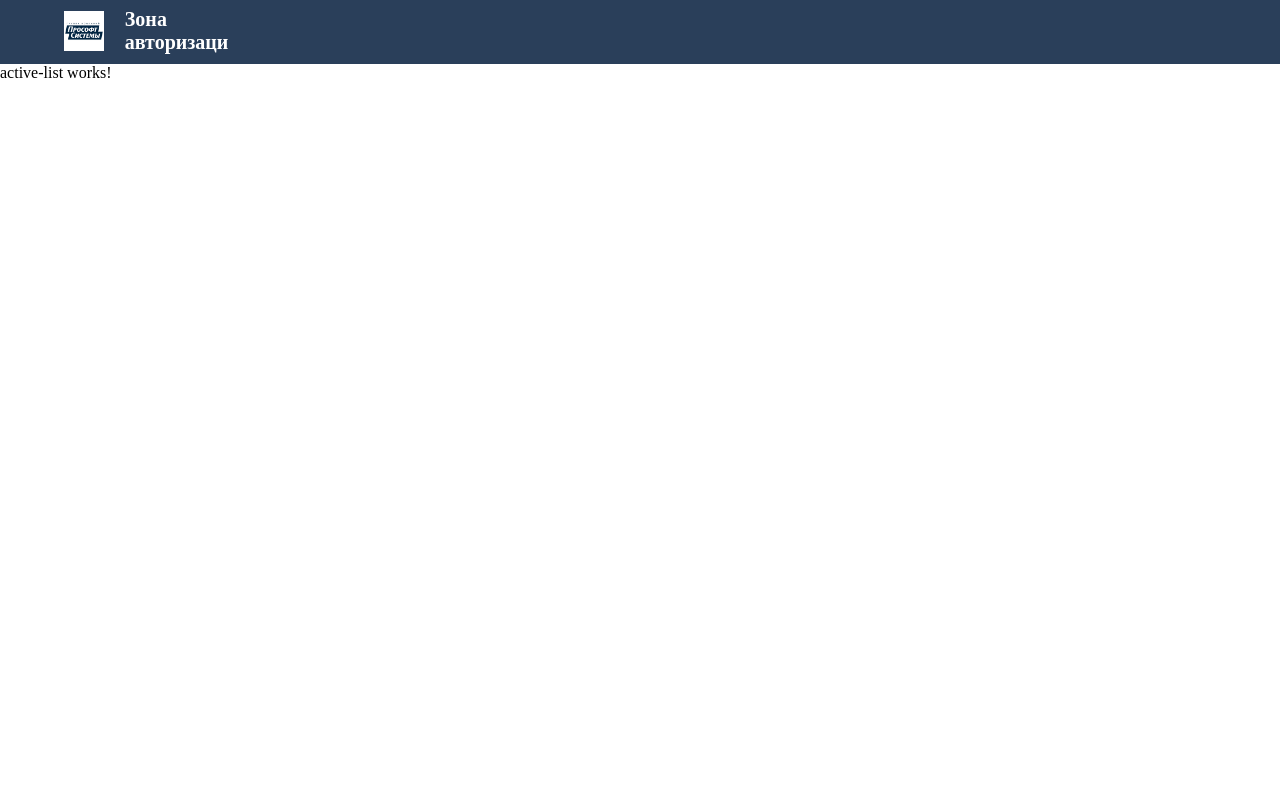
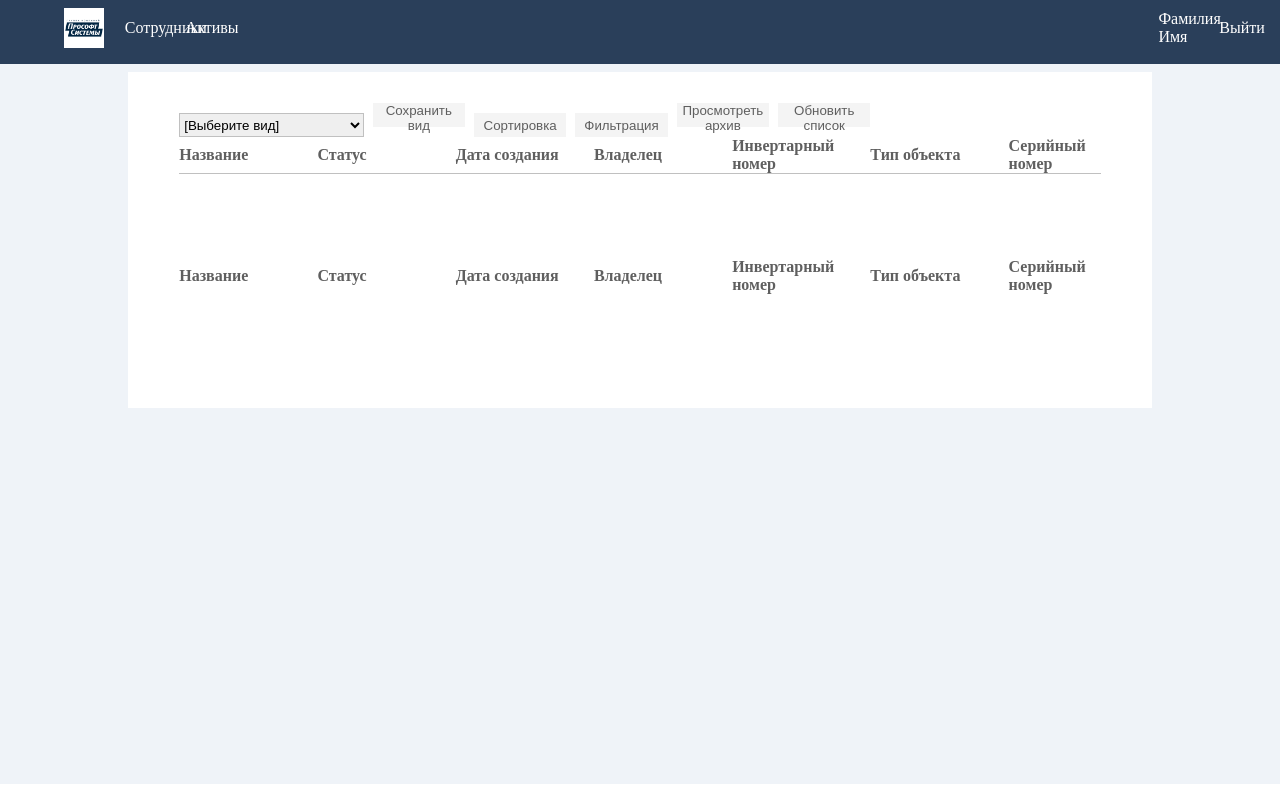
Before and after one commit to 3ngel/prosoft-front, an Angular app: page /active-list in a window 1280 px wide. Built offline with nearby package versions, Linux system fonts and the light colour scheme.

Commit message:
fix scss

```diff
--- a/src/app/pages/active-list/active-list.component.html
+++ b/src/app/pages/active-list/active-list.component.html
@@ -1 +1,48 @@
-<p>active-list works!</p>
+<div class="info">
+          <div class="table">
+            <div class="head">
+              <select name="kind" id="">
+                <option value="none">[Выберите вид]</option>
+                <option value="">2</option>
+                <option value="">3</option>
+                <option value="">4</option>
+              </select>
+              <button>Сохранить вид</button>
+              <button>Сортировка</button>
+              <button>Фильтрация</button>
+              <button>Просмотреть архив</button>
+              <button>Обновить список</button>
+            </div>
+            <table>
+              <thead>
+                        <tr>
+                        <th>Название</th>
+                        <th>Статус</th>
+                        <th>Дата создания</th>
+                        <th>Владелец</th>
+                        <th>Инвертарный номер</th>
+                        <th>Тип объекта</th>
+                        <th>Серийный номер</th>
+                        </tr>
+                    </thead>
+                        <tbody>
+                        <tr >
+                            <th>Название</th>
+                        <th>Статус</th>
+                        <th>Дата создания</th>
+                        <th>Владелец</th>
+                        <th>Инвертарный номер</th>
+                        <th>Тип объекта</th>
+                        <th>Серийный номер</th>
+                            <!-- <th v-on:click="viewActive(item.name)">{{item.name}}</th>
+                            <th>{{item.status}}</th>
+                            <th>{{item.date_create}}</th>
+                            <th v-on:click="viewUser(item.owner)">{{item.owner}}</th>
+                            <th>{{item.owner}}</th>
+                            <th>{{item.inventory_number}}</th>
+                            <th>{{item.type_object}}</th>
+                            <th>{{item.serial_number}}</th> -->
+                        </tr>
+                        </tbody>
+            </table>
+            </div>
--- a/src/app/pages/active-list/active-list.component.scss
+++ b/src/app/pages/active-list/active-list.component.scss
@@ -0,0 +1,105 @@
+
+.info{
+    height: 89vh;
+    width: 80%;
+    padding-top: 1vh;
+    padding-left: 10%;
+    padding-right: 10%;
+    font-size: 2vh;
+    background-color: rgb(239, 243, 248);
+    .table{
+        background-color: white;
+        width: 90%;
+        padding-left: 5%;
+        padding-right: 5%;
+        padding-top: 3%;
+        padding-bottom: 3%;
+        text-align: left;
+        button{
+            background-color: rgb(244,244,244);
+            border: none;
+            margin-left: 1%;
+            width: 10%;
+            height: 3vh;
+            color: rgb(95, 95, 95);
+        }
+        select{
+            width: 20%;
+            height: 3vh;
+            border-color: rgb(192, 192, 192);
+        }
+    }
+    table{
+        border: none;
+        border-collapse: collapse;
+        width: 100%;
+        background-color: white;
+        min-height: 30vh;
+        thead{
+            tr{
+                width: 100%;
+                color: rgb(95,95,95);
+                /* border: 1px solid grey; */
+            }
+            th{
+                width: 15%;
+                align-self: center;
+            }
+        }
+        tbody{
+            th{
+                border-top: 1px solid rgb(192, 192, 192);
+                min-height: 5vh;
+                max-height: 7vh;
+                color: rgb(95,95,95);
+                a{
+                    color: blue;
+                }
+            }
+        }
+    }
+}
+.form{
+    display:flex;
+    flex-direction: column;
+    background-color: white;
+    width: 80vw;
+    height: 15vh;
+    margin-left: -2vw;
+    padding-left: 2vw;
+    padding-top: 4vh;
+    input{
+        width: 20cqw;
+    }
+    button{
+        margin-top: 1vh;
+        width: 7cqw;
+        height: 3vh;
+        background-color: rgb(192, 192, 192);
+        border: none;
+        color: white;
+
+    }
+    button:hover{
+        background-color: white;
+        color: black;
+        border:1px solid rgb(192, 192, 192);
+    }
+}
+.worker{
+    margin-left: 10%;
+    display: flex;
+    flex-direction: column;
+    div{
+        display: flex;
+        padding-top: 1vh;
+        p{
+            width: 12vw;
+            height: 3vh;
+            border: 1px solid rgb(192, 192, 192);
+            align-content: center;
+            padding-left: 1vw;
+            border-bottom: none;
+        }
+    }
+}
--- a/src/app/pages/login/login.component.scss
+++ b/src/app/pages/login/login.component.scss
@@ -1,3 +1,4 @@
+
 .info{
     height: 89vh;
     width: 80%;
@@ -6,6 +7,28 @@
     padding-right: 10%;
     font-size: 2vh;
     background-color: rgb(239, 243, 248);
+    .table{
+        background-color: white;
+        width: 90%;
+        padding-left: 5%;
+        padding-right: 5%;
+        padding-top: 3%;
+        padding-bottom: 3%;
+        text-align: left;
+        button{
+            background-color: rgb(244,244,244);
+            border: none;
+            margin-left: 1%;
+            width: 10%;
+            height: 3vh;
+            color: rgb(95, 95, 95);
+        }
+        select{
+            width: 20%;
+            height: 3vh;
+            border-color: rgb(192, 192, 192);
+        }
+    }
     table{
         border: none;
         border-collapse: collapse;
@@ -36,11 +59,6 @@
         }
     }
 }
-/* .info table tbody tr{
-   border: 1px solid grey;
-   min-height: 1vh;
-    max-height: 6vh;
-}*/
 .form{
     display:flex;
     flex-direction: column;
@@ -68,3 +86,20 @@
         border:1px solid rgb(192, 192, 192);
     }
 }
+.worker{
+    margin-left: 10%;
+    display: flex;
+    flex-direction: column;
+    div{
+        display: flex;
+        padding-top: 1vh;
+        p{
+            width: 12vw;
+            height: 3vh;
+            border: 1px solid rgb(192, 192, 192);
+            align-content: center;
+            padding-left: 1vw;
+            border-bottom: none;
+        }
+    }
+}
--- a/src/app/pages/user-browse/user-browse.component.html
+++ b/src/app/pages/user-browse/user-browse.component.html
@@ -14,11 +14,11 @@
                         <option value="">3</option>
                         <option value="">4</option>
                     </select>
-                    <button>Сохранить вид</button>
-                    <button>Сортировка</button>
-                    <button>Фильтрация</button>
-                    <button>Просмотреть архив</button>
-                    <button>Обновить список</button>
+                    <button (click)="save_kid()">Сохранить вид</button>
+                    <button (click)="sorting()">Сортировка</button>
+                    <button (click)="filtr()">Фильтрация</button>
+                    <button (click)="look_archive()">Просмотреть архив</button>
+                    <button (click)="reload_list()">Обновить список</button>
                     </div>
                     <table>
                     <thead>
--- a/src/app/pages/user-browse/user-browse.component.scss
+++ b/src/app/pages/user-browse/user-browse.component.scss
@@ -7,6 +7,28 @@
     padding-right: 10%;
     font-size: 2vh;
     background-color: rgb(239, 243, 248);
+    .table{
+        background-color: white;
+        width: 90%;
+        padding-left: 5%;
+        padding-right: 5%;
+        padding-top: 3%;
+        padding-bottom: 3%;
+        text-align: left;
+        button{
+            background-color: rgb(244,244,244);
+            border: none;
+            margin-left: 1%;
+            width: 10%;
+            height: 3vh;
+            color: rgb(95, 95, 95);
+        }
+        select{
+            width: 20%;
+            height: 3vh;
+            border-color: rgb(192, 192, 192);
+        }
+    }
     table{
         border: none;
         border-collapse: collapse;
--- a/src/app/pages/user-browse/user-browse.component.ts
+++ b/src/app/pages/user-browse/user-browse.component.ts
@@ -9,4 +9,19 @@ import { Component } from '@angular/core';
 })
 export class UserBrowseComponent {
 public name = 'Фамилия Имя Отчество'
+  save_kid(){
+    return alert("Не работает")
+  }
+  sorting(){
+    return alert("Не работает")
+  }
+  filtr(){
+    return alert("Не работает")
+  }
+  look_archive(){
+    return alert("Не работает")
+  }
+  reload_list(){
+    return alert("Не работает")
+  }
 }
--- a/src/app/services/data.service.ts
+++ b/src/app/services/data.service.ts
@@ -6,5 +6,5 @@ import { Injectable } from '@angular/core';
 export class DataService {
 
   constructor() { }
-  public authorized = false;
+  public authorized = true;
 }
```
